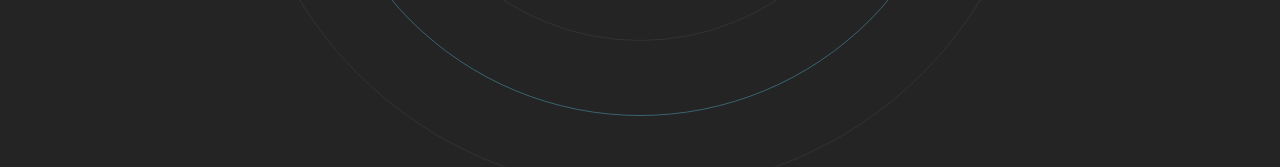
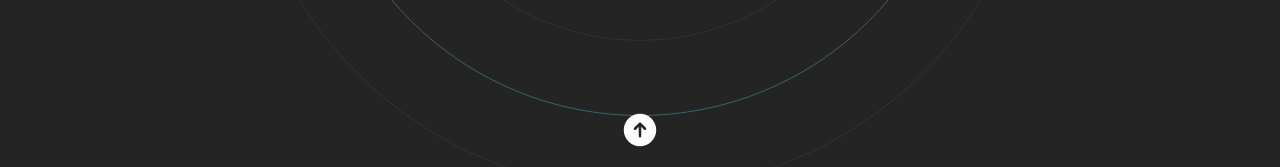
Before and after one commit to johnsonr84/devdork-v2023, a Next.js app: page / in a window 1280 px wide. Shown: the part 630-797 px from the top of the page. Built offline with nearby package versions, Linux system fonts and the light colour scheme.

Commit message:
update exports

```diff
--- a/pages/_app.tsx
+++ b/pages/_app.tsx
@@ -1,6 +1,8 @@
-import '@/styles/globals.css'
-import type { AppProps } from 'next/app'
+import "../styles/globals.css";
+import type { AppProps } from "next/app";
 
-export default function App({ Component, pageProps }: AppProps) {
-  return <Component {...pageProps} />
+function MyApp({ Component, pageProps }: AppProps) {
+  return <Component {...pageProps} />;
 }
+
+export default MyApp;
--- a/pages/index.tsx
+++ b/pages/index.tsx
@@ -1,17 +1,19 @@
 import { NextPage } from 'next'
 import Head from 'next/head'
-import Header from '@/components/Header';
-import Hero from '@/components/Hero';
-import About from '@/components/About';
-import Experience from '@/components/Experience';
-import Skills from '@/components/Skills';
-import Projects from '@/components/Projects';
+import Header from '../components/Header';
+import Hero from '../components/Hero';
+import About from '../components/About';
+import Experience from '../components/Experience';
+import Skills from '../components/Skills';
+import Projects from '../components/Projects';
 // import Education from '@/components/Education';
-import Contact from '@/components/Contact';
+import Contact from '../components/Contact';
+import Link from 'next/link';
+import { ArrowUpCircleIcon } from '@heroicons/react/24/solid'
 
 const Home: NextPage = () => {
   return (
-    <div className='bg-[rgb(36,36,36)] text-white h-screen snap-y snap-mandatory overflow-scroll z-0'>
+    <div className='bg-[rgb(36,36,36)] text-white h-screen snap-y snap-mandatory overflow-y-scroll overflow-x-hidden z-0 scrollbar scrollbar-track-gray-400/20 scrollbar-thumb-[#61DAFB]/80'>
       <Head>
         <title>DevDork</title>
       </Head>
@@ -41,7 +43,15 @@
       <section id="contact" className='snap-center'>
         <Contact />
       </section>
-
+      <Link href='#hero'>
+        <footer className='sticky bottom-5 w-full cursor-pointer pt-10'>
+          <div className='flex items-center justify-center'>
+            <ArrowUpCircleIcon
+            className='h-10 w-10 rounded-full filter grayscale hover:bg-[#61DAFB] cursor-pointer'
+            />
+          </div>
+        </footer>
+      </Link>
     </div>
   )
 }
```
